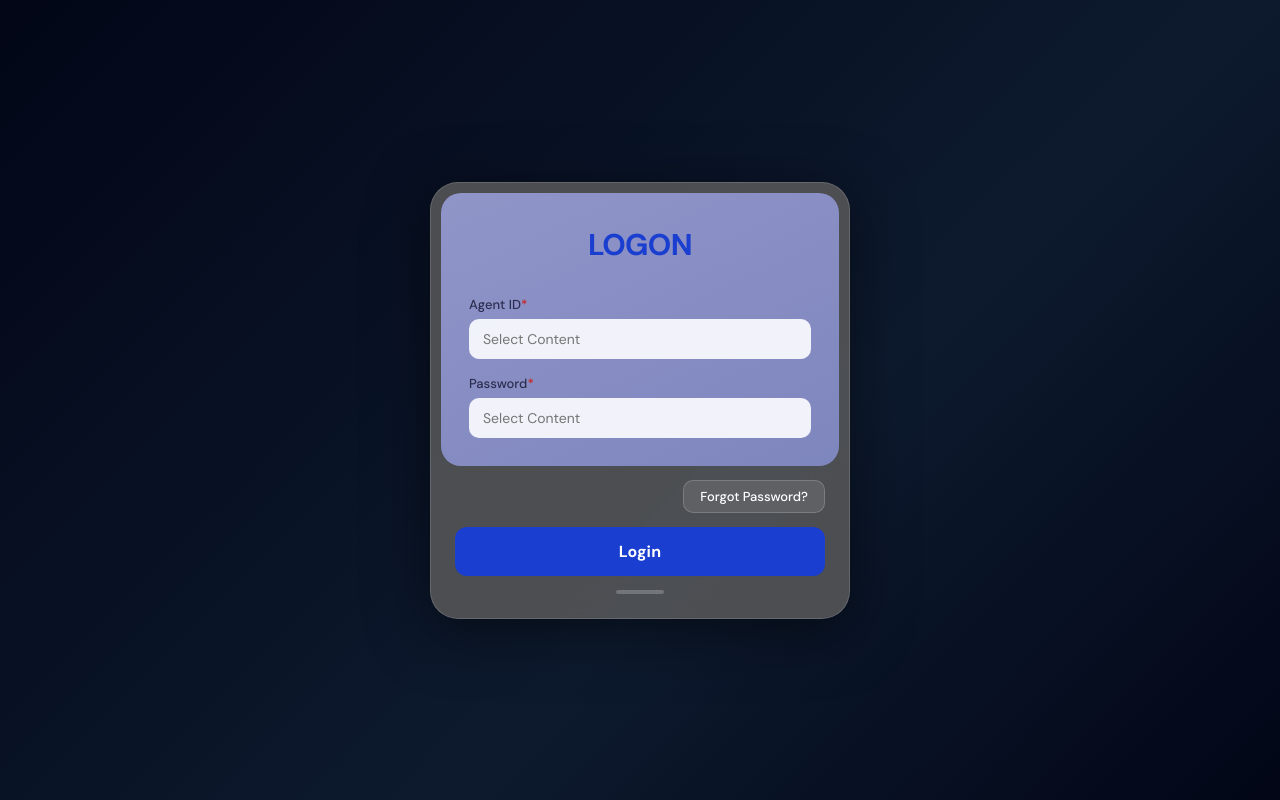
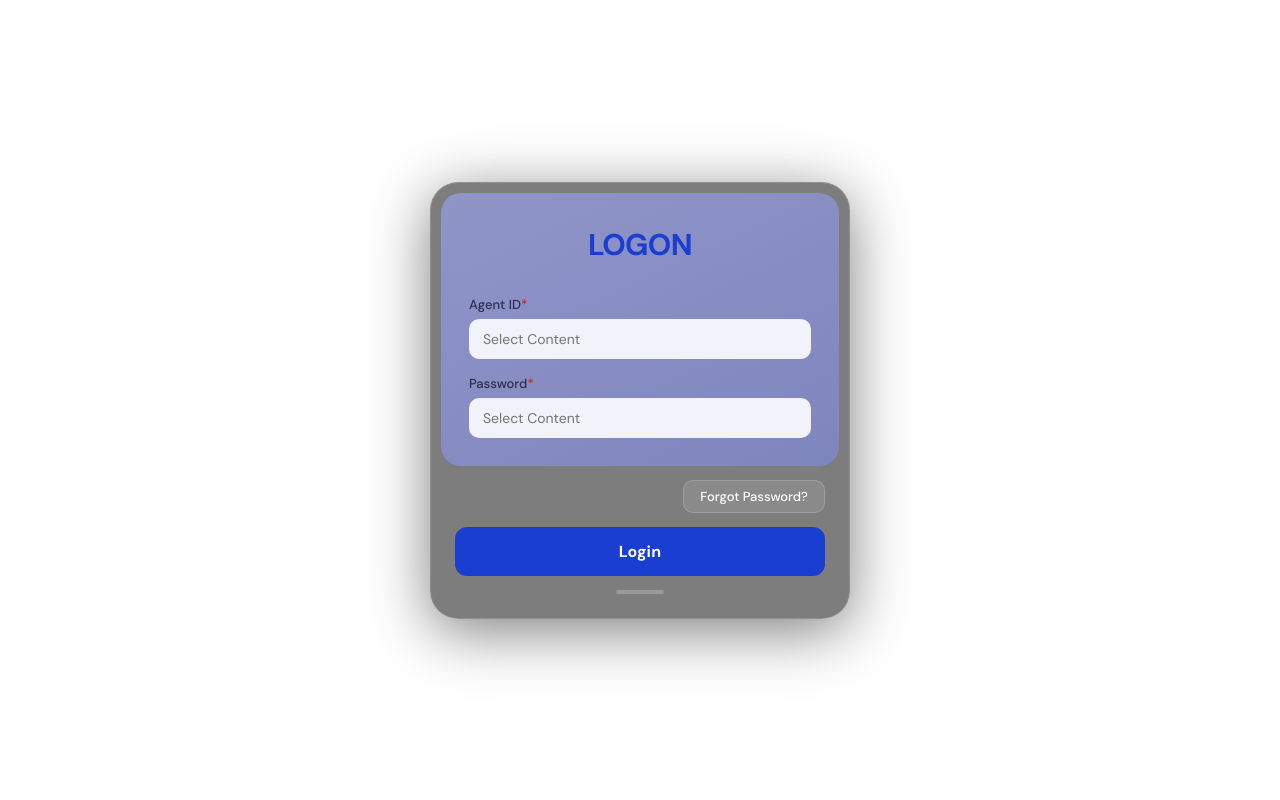
Before and after one commit to ruheengl/CoverageGhost, a React (Vite) app in the folder frontend/: page / in a window 1280 px wide. Built offline with nearby package versions, Linux system fonts and the light colour scheme; no server answers; what @webspatial/react-sdk would draw is missing.

Commit message:
Fixed black screen in verify

```diff
--- a/frontend/src/App.jsx
+++ b/frontend/src/App.jsx
@@ -1,6 +1,7 @@
 import { useState } from 'react';
 const inWebSpatial = /WebSpatial\//.test(navigator.userAgent);
 import LoginScene from './scenes/LoginScene';
+import CameraBackground from './components/CameraBackground';
 import ScanScene from './scenes/ScanScene';
 import ImmersiveViewer from './components/ImmersiveViewer';
 import AnnotateScene from './scenes/AnnotateScene';
@@ -18,9 +19,7 @@ export default function App() {
 
   return (
     <div style={{ width: '100vw', height: '100vh', overflow: 'hidden' }}>
-      {!inWebSpatial && (
-        <div style={{ position: 'fixed', inset: 0, background: 'linear-gradient(135deg, #020617 0%, #0d1a2e 60%, #020617 100%)', zIndex: -1 }} />
-      )}
+      {!inWebSpatial && <CameraBackground active />}
       {scene === 'login' && (
         <LoginScene onLogin={(data) => { setClaim(data); setScene('scan'); }} />
       )}
--- a/frontend/src/scenes/ScanScene.jsx
+++ b/frontend/src/scenes/ScanScene.jsx
@@ -348,15 +348,7 @@ function RegistrationDetailsResult({ reg, onContinue }) {
 
 function VerifyPolicyDialog({ onDismiss, onVerify }) {
   return (
-    <div className="fade-up" style={{
-      position: 'fixed', inset: 0, display: 'flex', alignItems: 'center', justifyContent: 'center',
-      background: 'rgba(0,0,0,0.45)', zIndex: 50,
-    }}>
-      <div style={{
-        ...CARD,
-        maxWidth: 380,
-        textAlign: 'center',
-      }}>
+    <div className="fade-up" style={{ ...CARD, textAlign: 'center' }}>
       <div style={{ color: 'white', fontSize: 19, fontWeight: 700, marginBottom: 8 }}>Verify Policy</div>
       <div style={{ color: 'rgba(255,255,255,0.50)', fontSize: 14, marginBottom: 24, lineHeight: 1.5 }}>
         Verify the captured information and check if coverage is active or not.
@@ -364,7 +356,6 @@ function VerifyPolicyDialog({ onDismiss, onVerify }) {
       <div style={{ display: 'flex', gap: 12 }}>
         <button className="btn-secondary spatial-btn" onClick={onDismiss} style={{ flex: 1 }}>Dismiss</button>
         <button className="btn-primary spatial-btn" onClick={onVerify} style={{ flex: 1 }}>Verify</button>
-        </div>
       </div>
     </div>
   );
```
Lines whose indentation alone changed are shown as unchanged.
